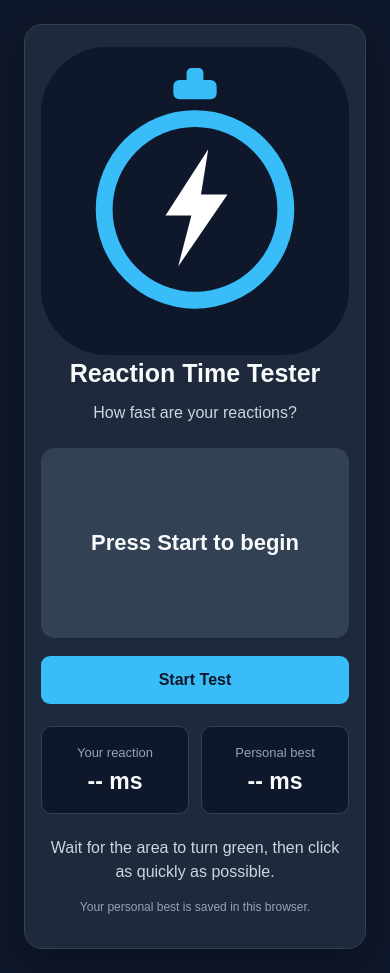
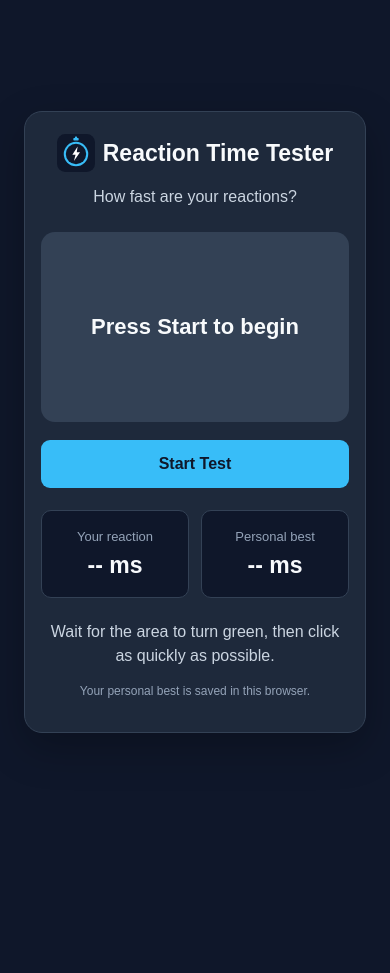
Before and after one commit to BenDaBeast12/reaction-tester, a Flask app: page / in a window 390 px wide. After the commit the page ends 733 px from the top, so only its background shows below. Run offline with Flask 3, Linux system fonts and the light colour scheme.

Commit message:
Add brand styles for logo and heading

```diff
--- a/static/style.css
+++ b/static/style.css
@@ -26,8 +26,23 @@
     box-shadow: 0 15px 40px rgba(0, 0, 0, 0.25);
 }
 
-h1 {
-    margin: 0 0 10px;
+.brand {
+    display: flex;
+    align-items: center;
+    justify-content: center;
+    gap: 12px;
+    margin-bottom: 10px;
+}
+
+.logo {
+    width: 48px;
+    height: 48px;
+    object-fit: contain;
+    flex-shrink: 0;
+}
+
+.brand h1 {
+    margin: 0;
     font-size: 30px;
 }
 
@@ -133,8 +148,17 @@
         padding: 22px 16px;
     }
 
-    h1 {
-        font-size: 25px;
+    .brand {
+        gap: 8px;
+    }
+
+    .logo {
+        width: 38px;
+        height: 38px;
+    }
+
+    .brand h1 {
+        font-size: 23px;
     }
 
     .game {
```
